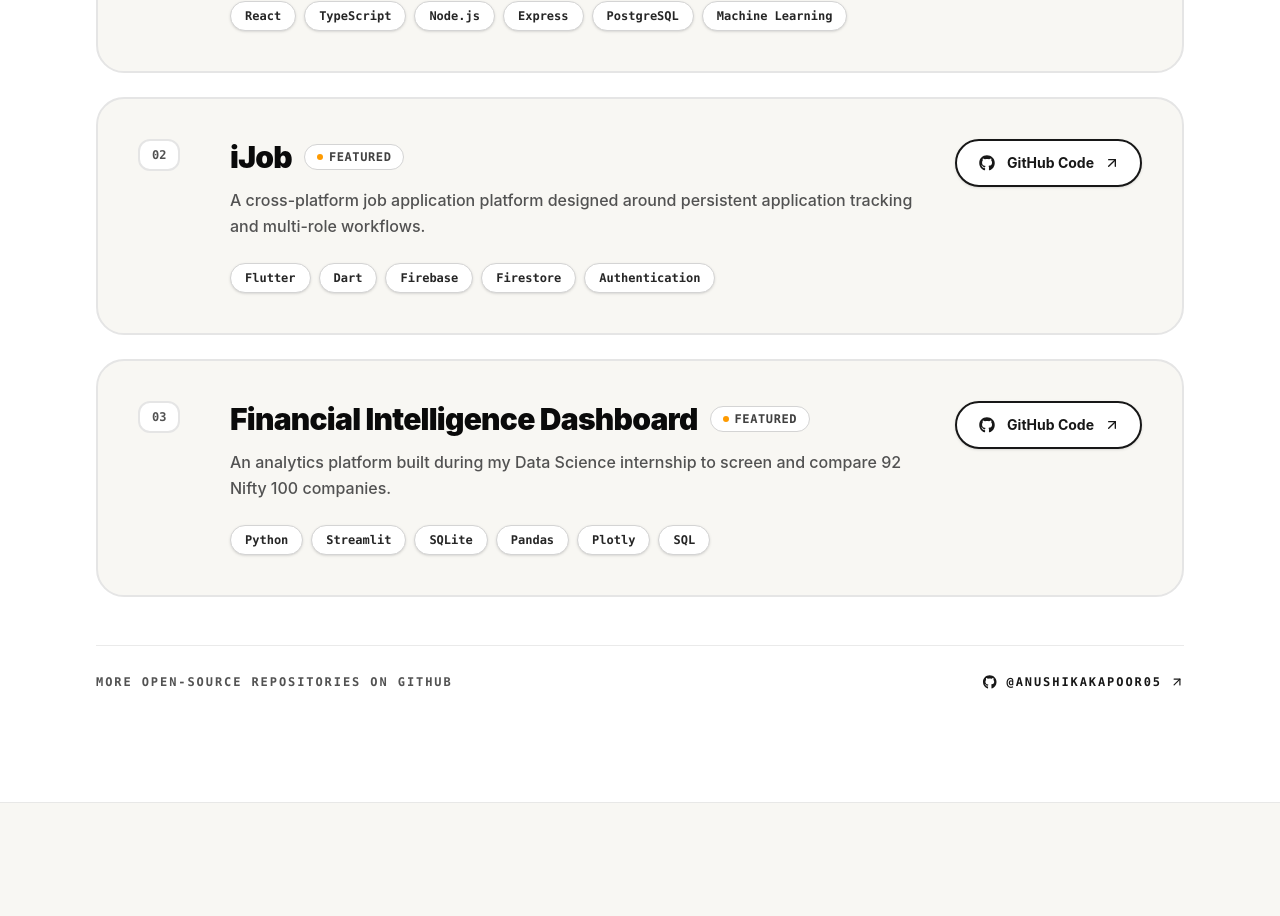
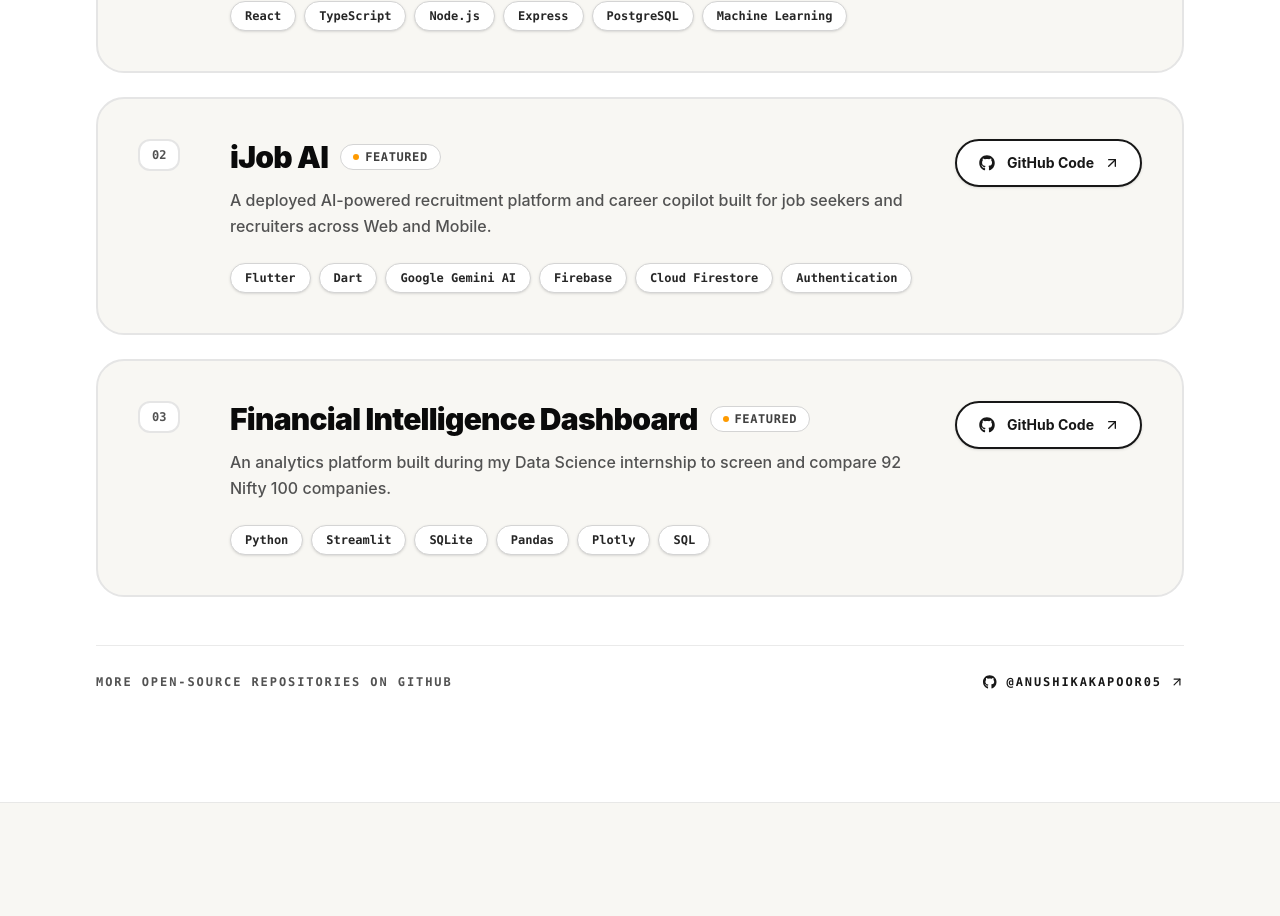
Before and after one commit to AnushikaKapoor05/portfolio, a React (Vite) app: page / in a window 1280 px wide. Shown: the part 2753-3669 px from the top of the page. Built offline with nearby package versions, Linux system fonts and the light colour scheme.

Commit message:
Update portfolio design

```diff
--- a/src/data/projects.ts
+++ b/src/data/projects.ts
@@ -9,6 +9,7 @@ export interface Project {
   highlights: string[];
   technologies: string[];
   github?: string;
+  livedemo?: string;
   featured?: boolean;
 }
 
@@ -55,40 +56,49 @@ export const projects: Project[] = [
   {
     id: "ijob",
     number: "02",
-    title: "iJob",
-    category: "Mobile · Full Stack",
+    title: "iJob AI",
+    category: "AI · Mobile · Full Stack",
 
     description:
-      "A cross-platform job application platform designed around persistent application tracking and multi-role workflows.",
+      "A deployed AI-powered recruitment platform and career copilot built for job seekers and recruiters across Web and Mobile.",
 
     problem:
-      "Job seekers need a reliable way to track applications while different user roles require different workflows and access.",
+      "Job seekers often rely on multiple disconnected tools for resume optimization, cover letters, interview preparation, career guidance, and job discovery, while recruiters need streamlined tools for managing hiring workflows.",
 
     solution:
-      "Built a Flutter application backed by Firebase Authentication and Firestore, with real-time synchronization and persistent application tracking.",
+      "Built and deployed a cross-platform Flutter application powered by Firebase and Google Gemini AI, combining AI career assistance, ATS resume analysis, recruitment workflows, and real-time job marketplace functionality.",
 
     highlights: [
-      "Single Flutter codebase for Android and iOS",
-      "Firebase Authentication",
-      "Firestore real-time listeners",
-      "Offline-aware data handling",
-      "Persistent application tracking",
-      "Multi-role authentication flows",
+      "Deployed Web + Mobile application",
+      "Google Gemini AI integration",
+      "Real-time ATS Resume Match Scoring",
+      "1-Tap AI Cover Letter Generator",
+      "STAR-Method Interview Simulator",
+      "Conversational AI Career Coach",
+      "AI-powered Job Description Writer",
+      "Recruiter applicant tracking and filtering",
+      "Real-time Cloud Firestore synchronization",
+      "WhatsApp and Email contact integration",
     ],
 
     technologies: [
       "Flutter",
       "Dart",
+      "Google Gemini AI",
       "Firebase",
-      "Firestore",
+      "Cloud Firestore",
       "Authentication",
     ],
 
     github:
       "https://github.com/AnushikaKapoor05/iJob",
 
+    livedemo:
+      "https://ijob1205-1205.web.app/",
+
     featured: true,
   },
+
 
   {
     id: "financial-intelligence",
```
